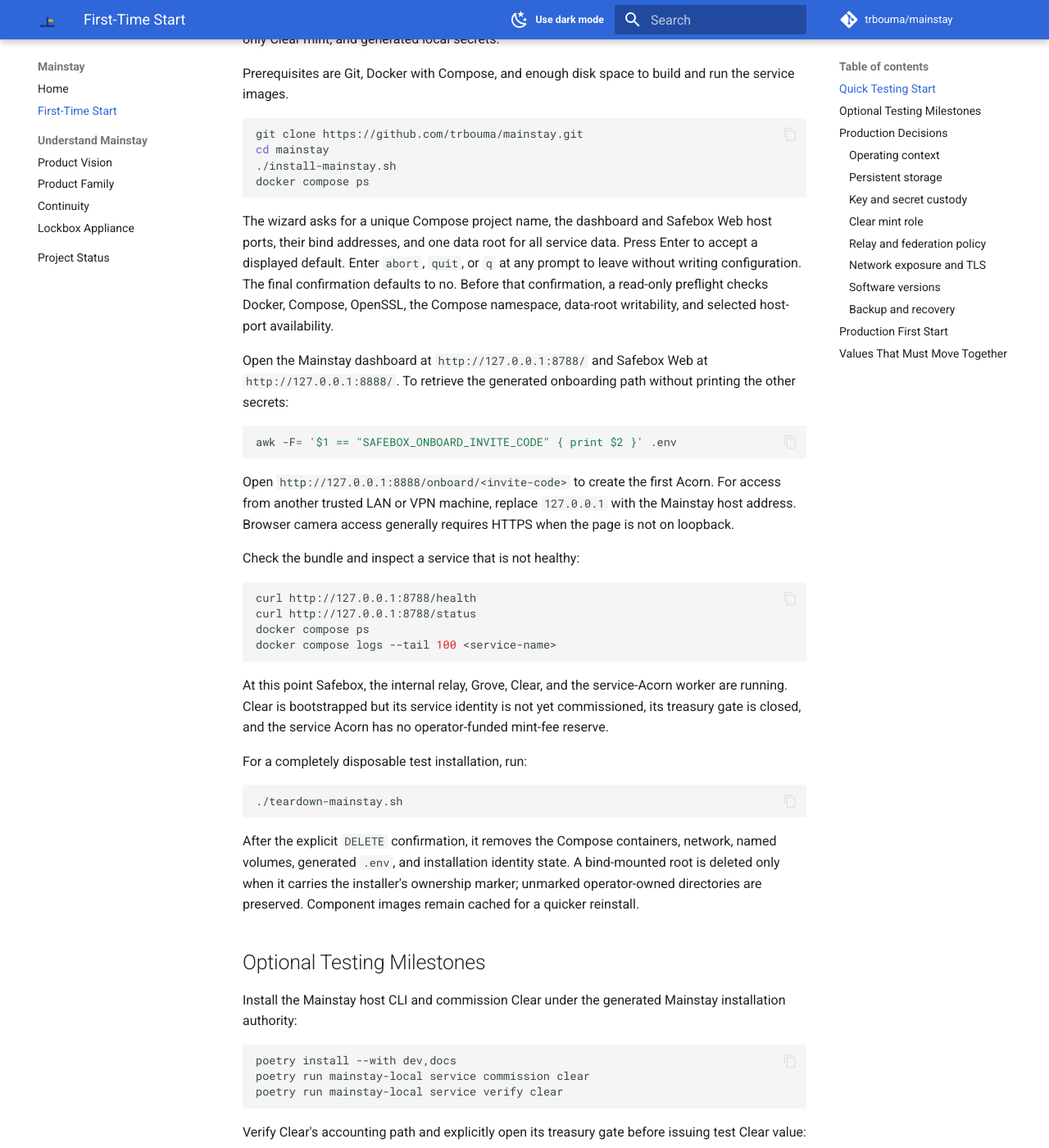
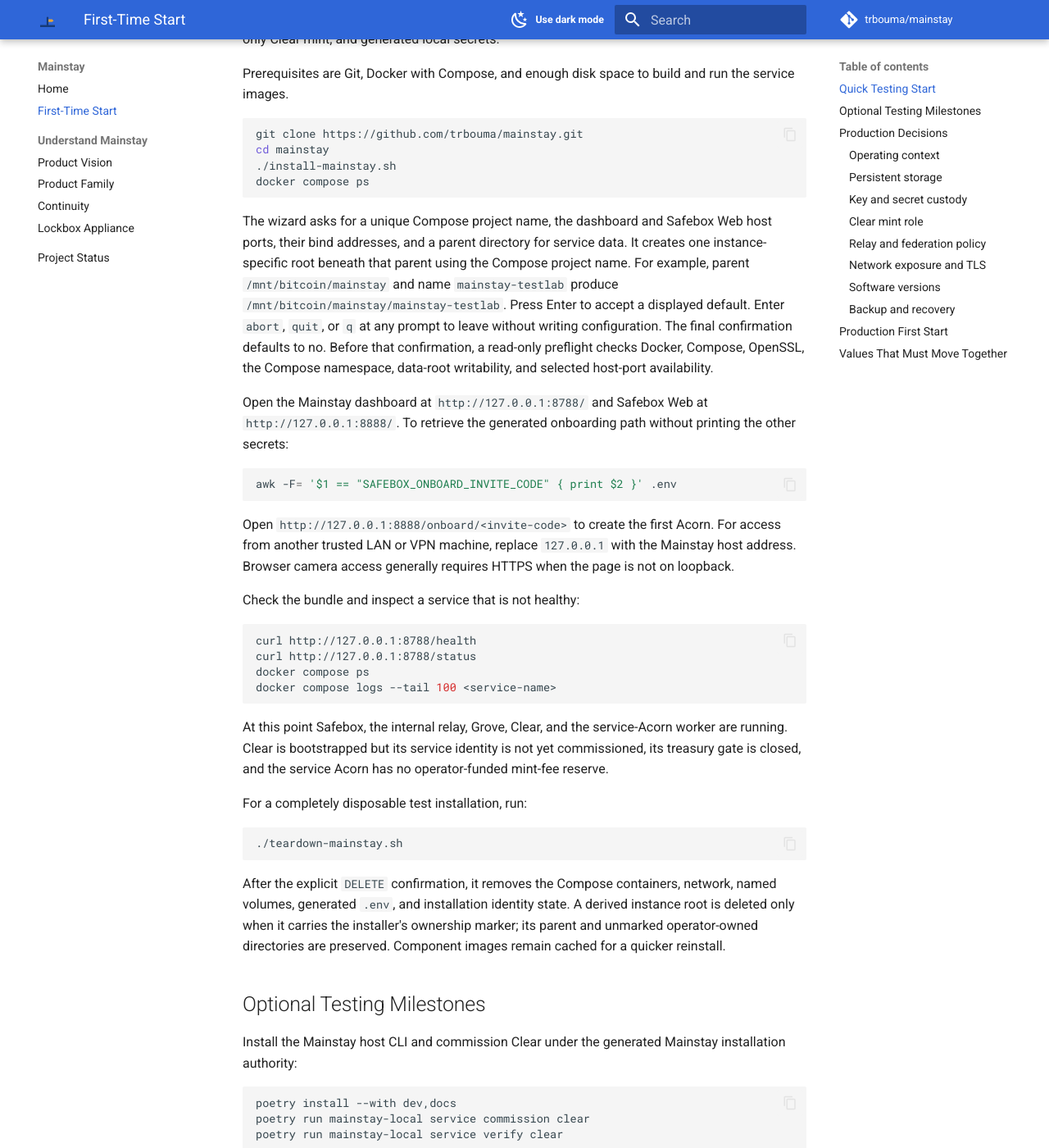
Before and after one commit to trbouma/mainstay, an MkDocs documentation site: the page built from website/getting-started.md, in a window 1280 px wide and 1400 px high, scrolled down 549 px. Shown: the whole window at 82% size. Built offline with MkDocs 1.6.1 and Material for MkDocs 9.7.7, drawn with Linux system fonts in a browser that asks for light colours; comment, search, counter and statistics services are not loaded; some of the changed text lies outside the part shown.

Commit message:
feat: namespace instance data under the Mainstay project name

````diff
--- a/website/getting-started.md
+++ b/website/getting-started.md
@@ -33,11 +33,14 @@ docker compose ps
 ```
 
 The wizard asks for a unique Compose project name, the dashboard and Safebox
-Web host ports, their bind addresses, and one data root for all service data.
-Press Enter to accept a displayed default. Enter `abort`, `quit`, or `q` at any
-prompt to leave without writing configuration. The final confirmation defaults
-to no. Before that confirmation, a read-only preflight checks Docker, Compose,
-OpenSSL, the Compose namespace, data-root writability, and selected host-port
+Web host ports, their bind addresses, and a parent directory for service data.
+It creates one instance-specific root beneath that parent using the Compose
+project name. For example, parent `/mnt/bitcoin/mainstay` and name
+`mainstay-testlab` produce `/mnt/bitcoin/mainstay/mainstay-testlab`. Press Enter
+to accept a displayed default. Enter `abort`, `quit`, or `q` at any prompt to
+leave without writing configuration. The final confirmation defaults to no.
+Before that confirmation, a read-only preflight checks Docker, Compose, OpenSSL,
+the Compose namespace, data-root writability, and selected host-port
 availability.
 
 Open the Mainstay dashboard at `http://127.0.0.1:8788/` and Safebox Web at
@@ -75,9 +78,9 @@ For a completely disposable test installation, run:
 
 After the explicit `DELETE` confirmation, it removes the Compose containers,
 network, named volumes, generated `.env`, and installation identity state. A
-bind-mounted root is deleted only when it carries the installer's ownership
-marker; unmarked operator-owned directories are preserved. Component images
-remain cached for a quicker reinstall.
+derived instance root is deleted only when it carries the installer's ownership
+marker; its parent and unmarked operator-owned directories are preserved.
+Component images remain cached for a quicker reinstall.
 
 ## Optional Testing Milestones
 
````
Also changed, not shown: other parts of website/getting-started.md (+1 -1 lines), README.md (+17 -14 lines), docs/LOCAL-FIRST-HYPERVISOR-AND-FIPS-DESIGN-NOTE.md (+1 -1 lines), docs/MAINSTAY-HOUSE-STYLE.md (+7 -5 lines), 5 other files.
